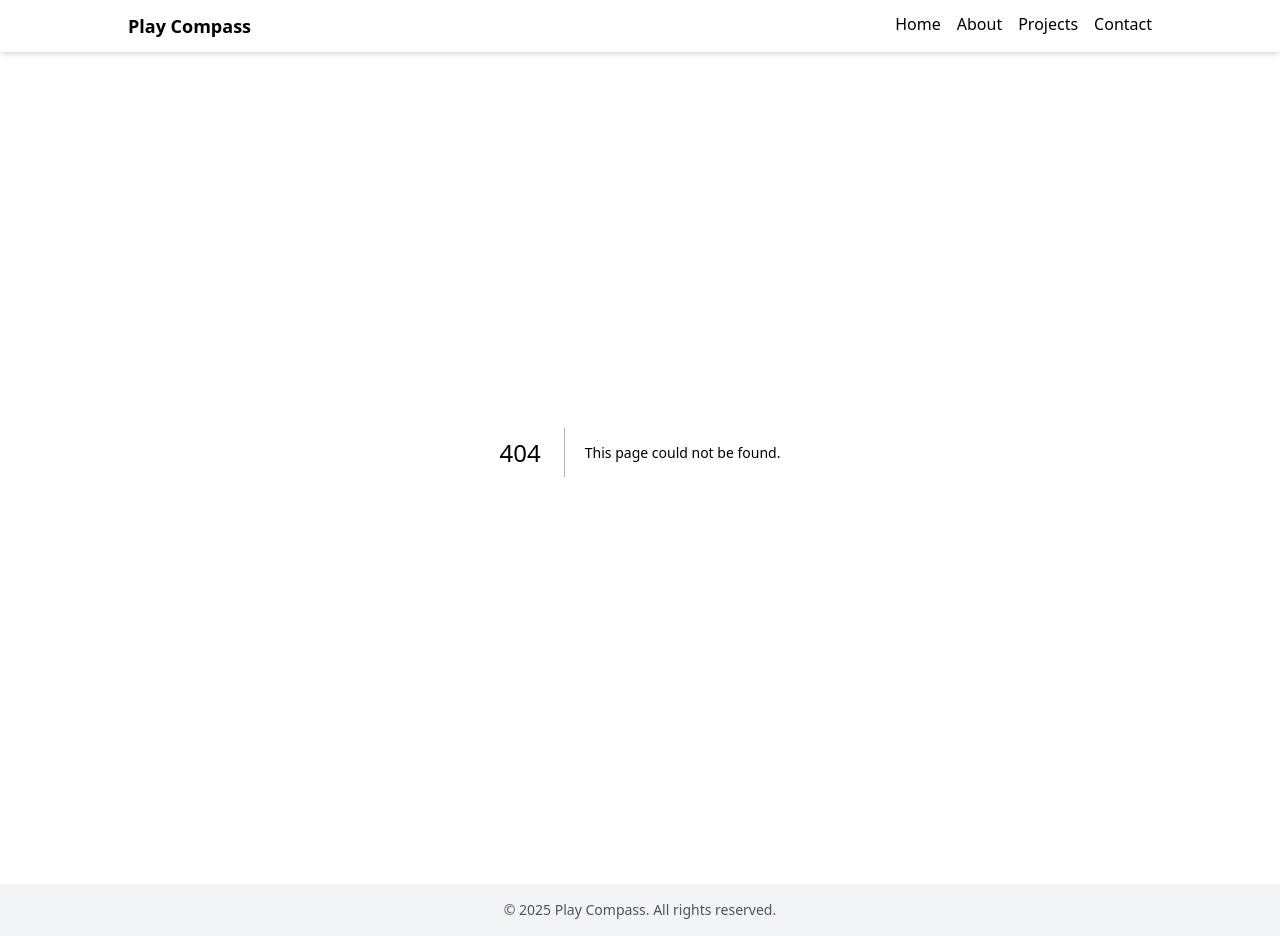
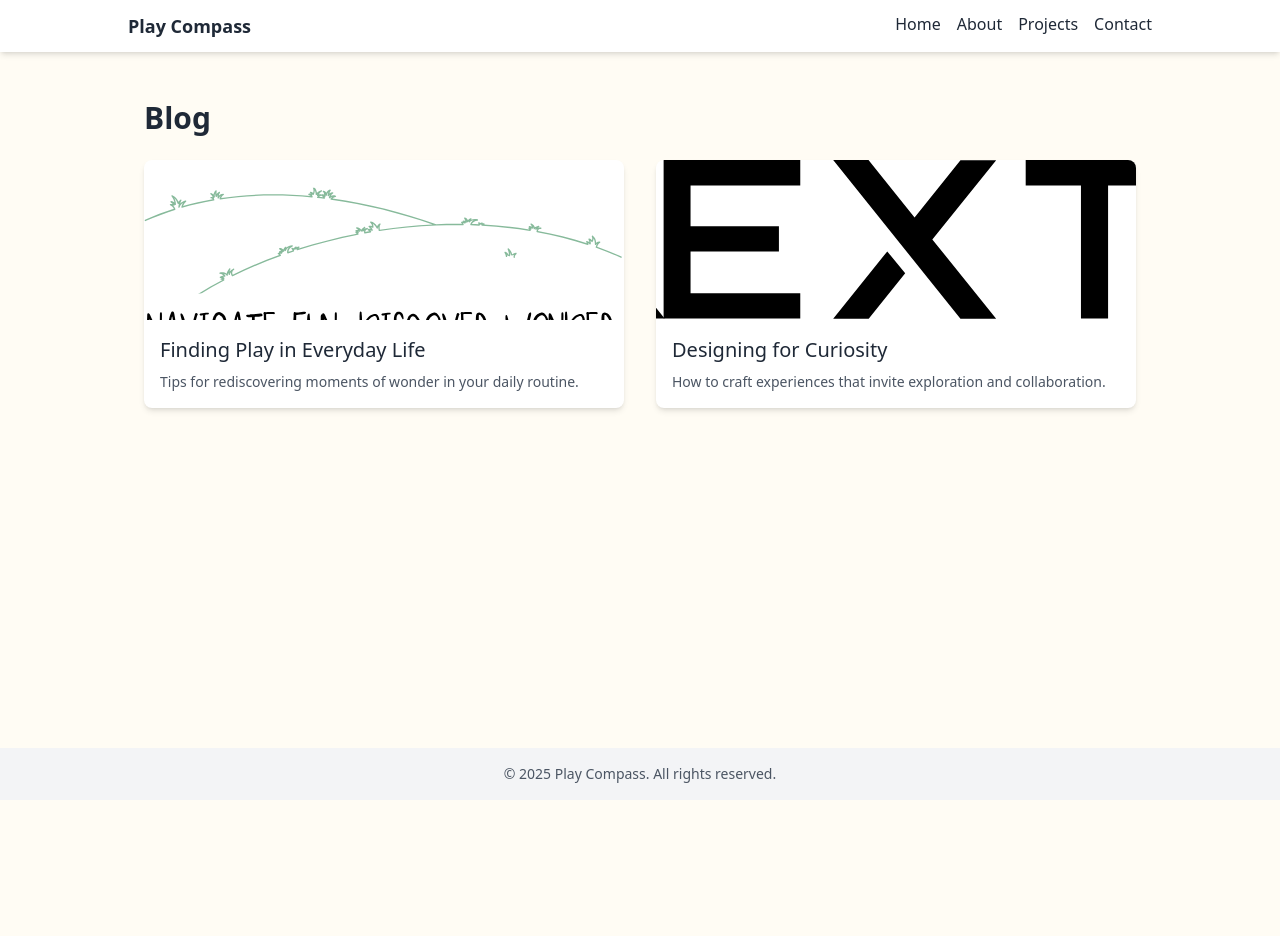
Before and after one commit to nefiger/play-compass, a Next.js app: page /blog in a window 1280 px wide. Before the commit this address had no page. After the commit the page ends 800 px from the top, so only its background shows below. Built offline with nearby package versions, Linux system fonts and the light colour scheme.

Commit message:
Add basic blog pages with mock data

```diff
--- /dev/null
+++ b/src/app/blog/[slug]/page.tsx
@@ -0,0 +1,33 @@
+import { blogPosts } from '@/lib/blogData';
+import Image from 'next/image';
+import Link from 'next/link';
+import { notFound } from 'next/navigation';
+
+// eslint-disable-next-line @typescript-eslint/no-explicit-any
+export default function BlogPostPage({ params }: any) {
+  const post = blogPosts.find(p => p.slug === params.slug);
+  if (!post) return notFound();
+
+  return (
+    <div className="max-w-5xl mx-auto px-4 py-12 grid md:grid-cols-4 gap-8">
+      <aside className="md:col-span-1 order-last md:order-first">
+        <h2 className="text-lg font-semibold mb-4">More Posts</h2>
+        <ul className="space-y-2 text-sm">
+          {blogPosts.map(p => (
+            <li key={p.slug}>
+              <Link href={`/blog/${p.slug}`} className="text-peach hover:underline">
+                {p.title}
+              </Link>
+            </li>
+          ))}
+        </ul>
+      </aside>
+      <article className="md:col-span-3">
+        <Image src={post.image} alt="" width={800} height={400} className="w-full h-60 object-cover rounded-md mb-6" />
+        <h1 className="text-3xl font-bold mb-2">{post.title}</h1>
+        <p className="text-sm text-gray-600 mb-6">{post.date}</p>
+        <div className="prose" dangerouslySetInnerHTML={{ __html: post.content.replace(/\n/g, '<br/>') }} />
+      </article>
+    </div>
+  );
+}
--- /dev/null
+++ b/src/app/blog/page.tsx
@@ -0,0 +1,24 @@
+import Link from 'next/link';
+import Image from 'next/image';
+import { blogPosts } from '@/lib/blogData';
+
+export default function BlogIndex() {
+  return (
+    <div className="max-w-5xl mx-auto px-4 py-12">
+      <h1 className="text-3xl font-semibold mb-6">Blog</h1>
+      <ul className="grid gap-8 md:grid-cols-2">
+        {blogPosts.map(post => (
+          <li key={post.slug} className="bg-white rounded-lg shadow-md overflow-hidden">
+            <Link href={`/blog/${post.slug}`} className="block hover:bg-gray-50">
+              <Image src={post.image} alt="" width={600} height={300} className="w-full h-40 object-cover" />
+              <div className="p-4">
+                <h2 className="text-xl font-medium mb-2">{post.title}</h2>
+                <p className="text-sm text-gray-600">{post.excerpt}</p>
+              </div>
+            </Link>
+          </li>
+        ))}
+      </ul>
+    </div>
+  );
+}
--- /dev/null
+++ b/src/lib/blogData.ts
@@ -0,0 +1,31 @@
+export interface BlogPost {
+  slug: string;
+  title: string;
+  date: string;
+  excerpt: string;
+  content: string;
+  image: string;
+}
+
+export const blogPosts: BlogPost[] = [
+  {
+    slug: 'first-post',
+    title: 'Finding Play in Everyday Life',
+    date: '2025-01-15',
+    excerpt: 'Tips for rediscovering moments of wonder in your daily routine.',
+    content: `## Welcome
+
+This is the first mock blog post. Here you can add markdown style content and explore ideas about playful design.`,
+    image: '/assets/tagline.svg',
+  },
+  {
+    slug: 'second-post',
+    title: 'Designing for Curiosity',
+    date: '2025-02-20',
+    excerpt: 'How to craft experiences that invite exploration and collaboration.',
+    content: `## Another Post
+
+More mock content goes here. Imagine engaging stories about immersive games and interactive art installations.`,
+    image: '/assets/next.svg',
+  },
+];
```
